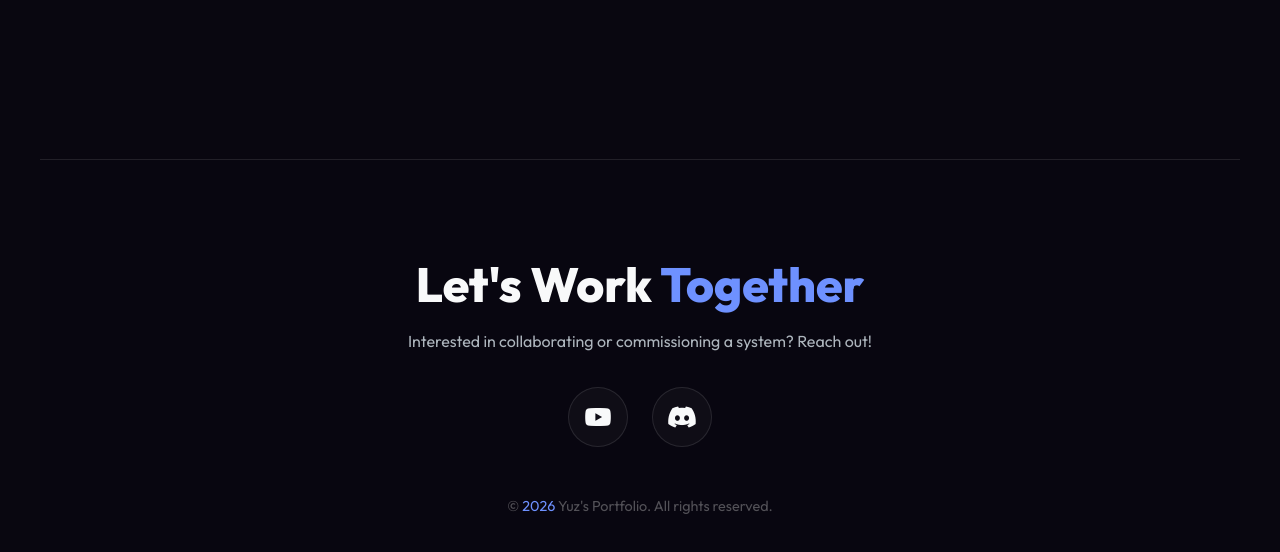
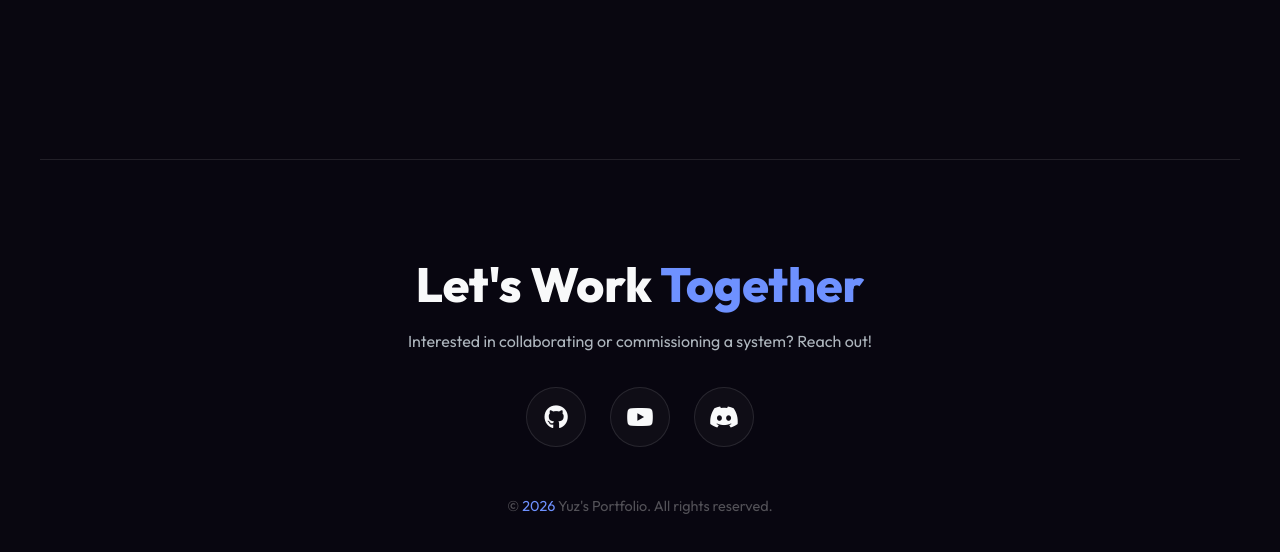
Before and after one commit to Yuzkkj/portfolio, a plain HTML site: page index.html in a window 1280 px wide. Shown: the part 3015-3567 px from the top of the page. Drawn offline with Linux system fonts and the light colour scheme.

Commit message:
added Github button

```diff
--- a/index.html
+++ b/index.html
@@ -89,6 +89,9 @@
             <h2>Let's Work <span>Together</span></h2>
             <p>Interested in collaborating or commissioning a system? Reach out!</p>
             <div class="social-links">
+                <a href="https://github.com/Yuzkkj" target="_blank" class="social-icon github" title="GitHub">
+                    <i class="fa-brands fa-github"></i>
+                </a>
                 <a href="https://youtube.com/@Yuzkkj" target="_blank" class="social-icon youtube" title="YouTube">
                     <i class="fa-brands fa-youtube"></i>
                 </a>
--- a/styles.css
+++ b/styles.css
@@ -424,6 +424,12 @@ span {
     box-shadow: 0 0 20px rgba(88, 101, 242, 0.5);
 }
 
+.social-icon.github:hover {
+    background: #24292e;
+    border-color: #24292e;
+    box-shadow: 0 0 20px rgba(36, 41, 46, 0.5);
+}
+
 .copyright {
     font-size: 0.9rem;
     color: rgba(255, 255, 255, 0.3) !important;
```
